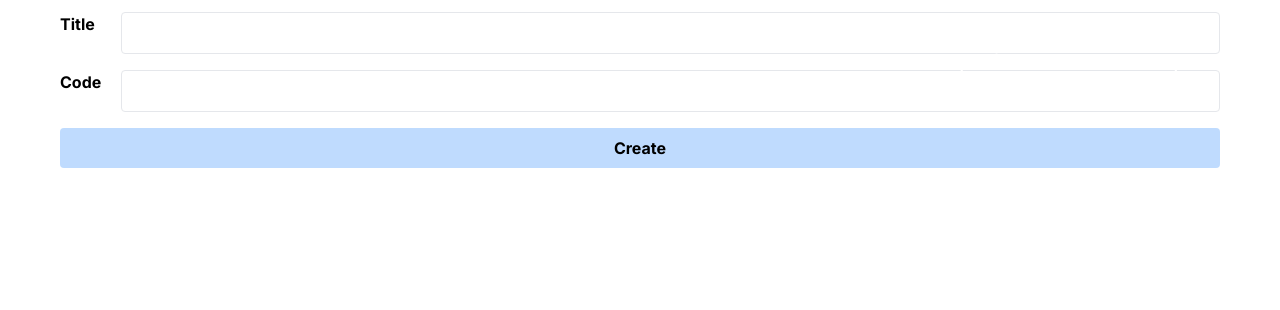
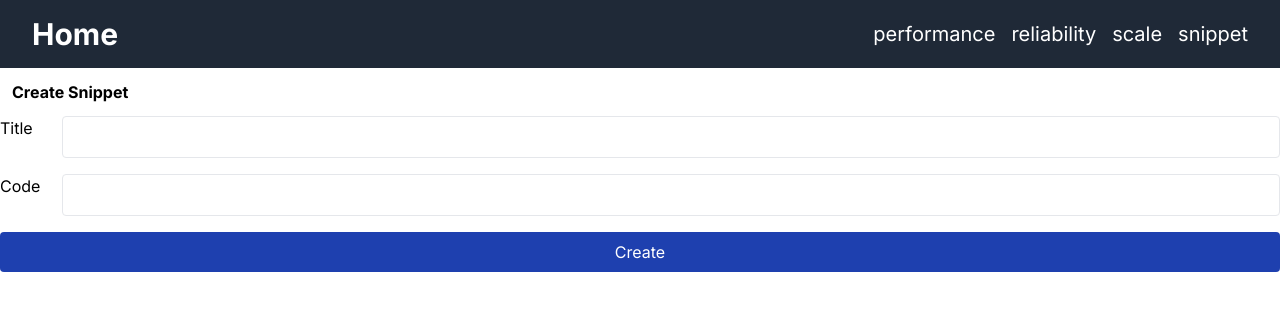
Before and after one commit to mehradi-github/ref-next.js-2311, a Next.js app: page /snippet/new in a window 1280 px wide. Shown: the top 310 px of the page. Built offline with nearby package versions, Linux system fonts and the light colour scheme.

Commit message:
Define a Server Action.this is a function that will be called when the form submitted.

```diff
--- a/src/app/snippet/layout.tsx
+++ /dev/null
@@ -1,26 +0,0 @@
-import type { Metadata } from "next";
-import { Inter } from "next/font/google";
-import "@/app/globals.css";
-import Header from "@/components/header";
-
-const inter = Inter({ subsets: ["latin"] });
-
-export const metadata: Metadata = {
-  title: "Create Next App",
-  description: "Generated by create next app",
-};
-
-export default function RootLayout({
-  children,
-}: Readonly<{
-  children: React.ReactNode;
-}>) {
-  return (
-    <html lang="en">
-      <body className={inter.className}>
-        <Header />
-        <div className="container mx-auto px-12">{children}</div>
-      </body>
-    </html>
-  );
-}
--- a/src/app/snippet/new/page.tsx
+++ b/src/app/snippet/new/page.tsx
@@ -1,14 +1,30 @@
-import React, { FC, Fragment } from "react";
+import { redirect } from "next/navigation";
+import { db } from "@/db";
 
-const CreateSnippet: FC = () => {
+const CreateSnippetPage = () => {
+  const CreateSnippet = async (formData: FormData) => {
+    "use server";
+    const title = formData.get("title") as string;
+    const code = formData.get("code") as string;
+
+    const snippet = await db.snippet.create({
+      data: {
+        title,
+        code,
+      },
+    });
+
+    console.log(snippet);
+    redirect("/");
+  };
   return (
-    <Fragment>
-      <div className="font-bold m-3">
+    <form action={CreateSnippet}>
+      <h1 className="font-bold m-3"> Create Snippet</h1>
       <div className="flex flex-col gap-4">
         <div className="flex gap-4">
-            <lable className="w-12" htmlFor="title">
+          <label className="w-12" htmlFor="title">
             Title
-            </lable>
+          </label>
           <input
             type="text"
             name="title"
@@ -17,9 +33,9 @@ const CreateSnippet: FC = () => {
           />
         </div>
         <div className="flex gap-4">
-            <lable className="w-12" htmlFor="code">
+          <label className="w-12" htmlFor="code">
             Code
-            </lable>
+          </label>
           <input
             type="text"
             name="code"
@@ -27,12 +43,11 @@ const CreateSnippet: FC = () => {
             id="code"
           />
         </div>
-          <button className="rounded p-2 bg-blue-200" type="submit">
+        <button className="rounded p-2 bg-blue-800 text-white" type="submit">
           Create
         </button>
       </div>
-      </div>
-    </Fragment>
+    </form>
   );
 };
-export default CreateSnippet;
+export default CreateSnippetPage;
--- a/src/components/header.tsx
+++ b/src/components/header.tsx
@@ -3,8 +3,8 @@ import React, { FC } from "react";
 
 const Header: FC = () => {
   return (
-    <div className="w-full absolute text-white z-10">
-      <nav className="container relative flex flex-wrap items-center justify-between mx-auto p-8">
+    <div className="w-full bg-gray-800 text-white z-10">
+      <nav className="container flex flex-wrap items-center justify-between mx-auto px-8 py-4">
         <Link href="/" className="font-bold text-3xl">
           Home
         </Link>
@@ -12,6 +12,7 @@ const Header: FC = () => {
           <Link href="/performance">performance</Link>
           <Link href="/reliability">reliability</Link>
           <Link href="/scale">scale</Link>
+          <Link href="/snippet/new">snippet</Link>
         </div>
       </nav>
     </div>
--- a/src/db/index.ts
+++ b/src/db/index.ts
@@ -1,10 +1,3 @@
 import { PrismaClient } from "@prisma/client";
 
 export const db = new PrismaClient();
-
-db.snippet.create({
-  data: {
-    title: "Title 1",
-    code: " const abc=()=>{}",
-  },
-});
```
Also changed, not shown: 2 other files (tests, documents, lock files or other folders). Lines whose indentation alone changed are shown as unchanged.
